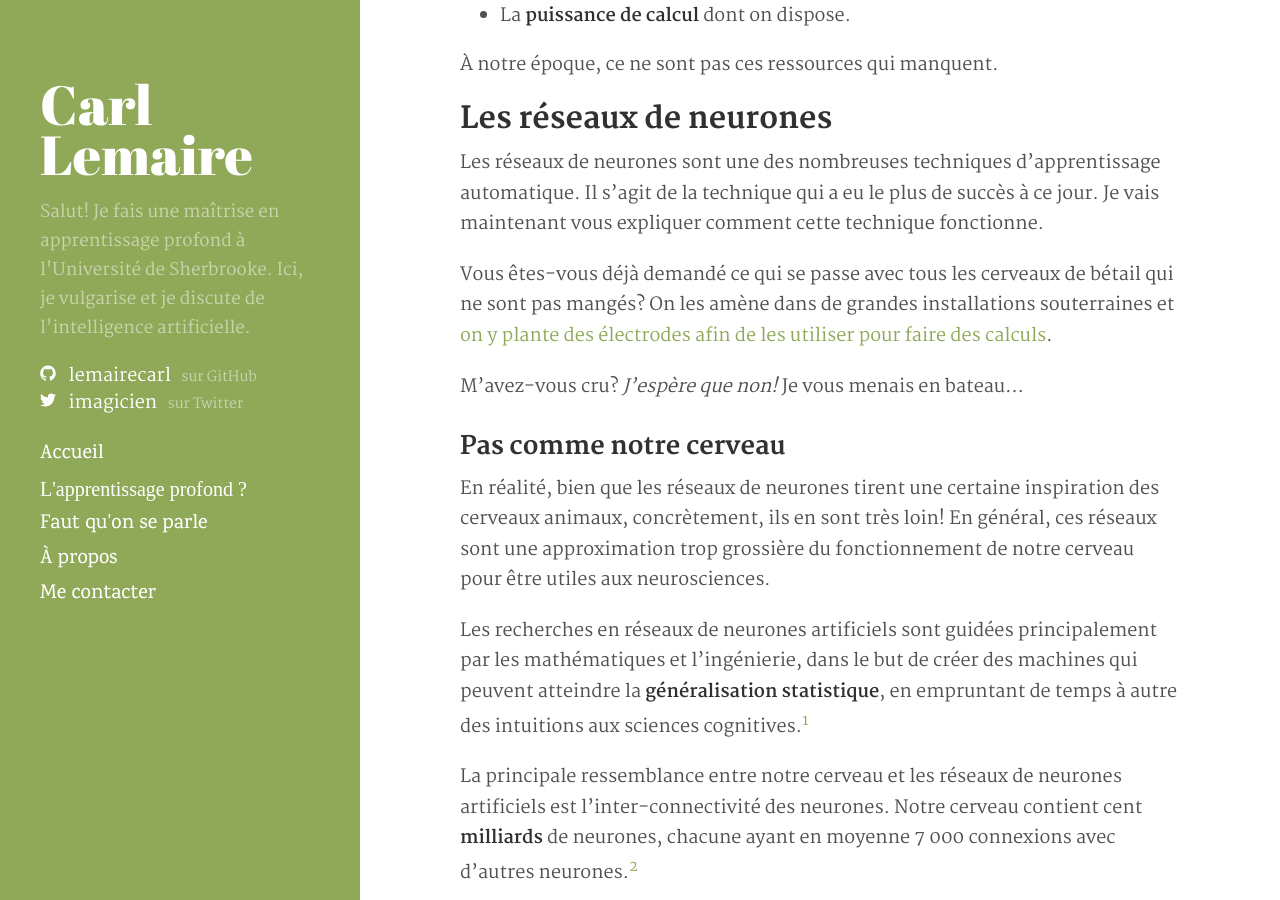
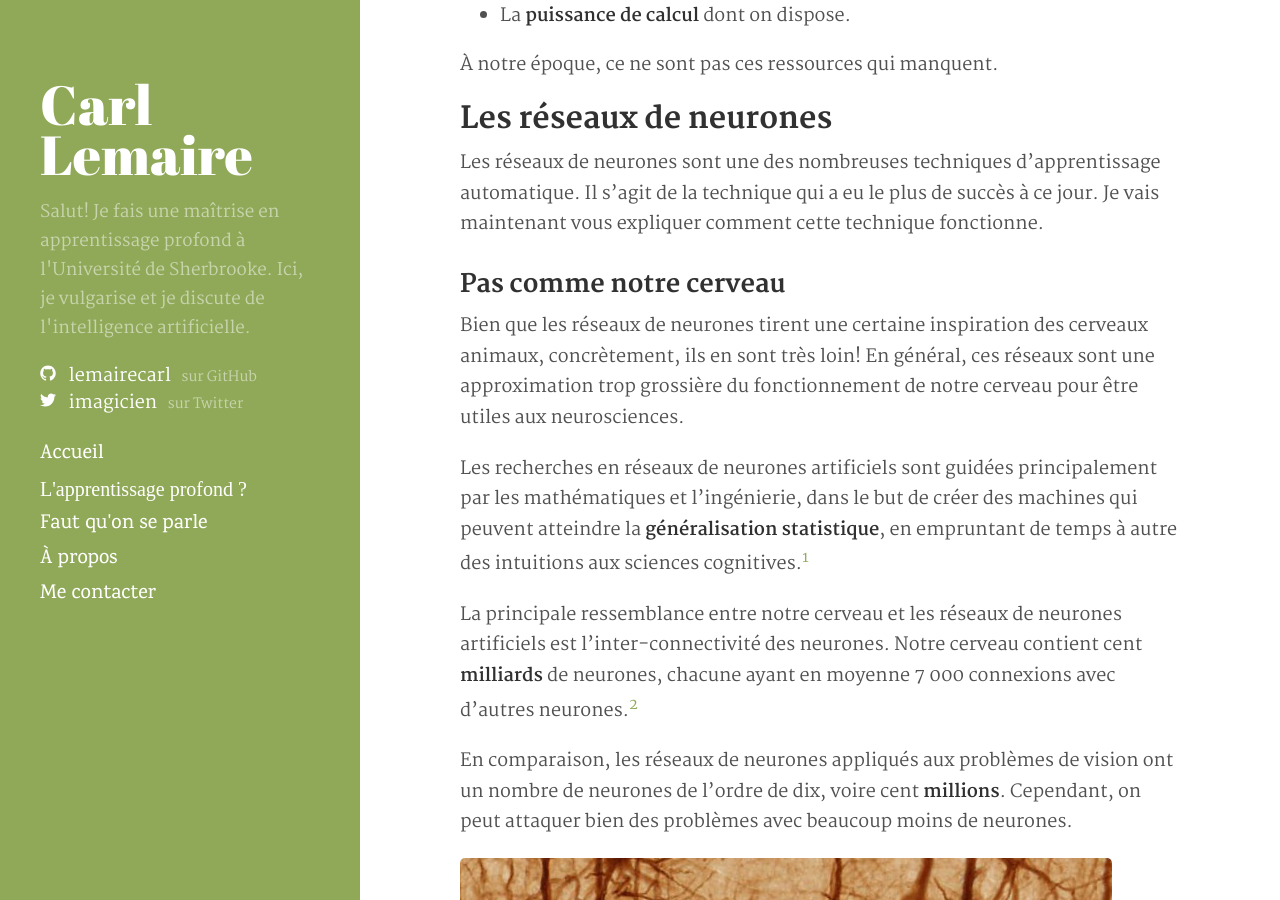
Before and after one commit to lemairecarl/lemairecarl.github.io, a Jekyll site: the page built from _posts/2017-01-28-apprentissage-profond.md, in a window 1280 px wide and 900 px high, scrolled down 3702 px. Built offline with Jekyll 4.4.1, drawn with Linux system fonts in a browser that asks for light colours; nearby versions of some CDN libraries; some web fonts are replaced.

Commit message:
Enlever joke plate

```diff
--- a/_posts/2017-01-28-apprentissage-profond.md
+++ b/_posts/2017-01-28-apprentissage-profond.md
@@ -78,13 +78,9 @@ Je vais conclure cette section avec une touche historique. Étonnamment, beaucou
 
 Les réseaux de neurones sont une des nombreuses techniques d'apprentissage automatique. Il s'agit de la technique qui a eu le plus de succès à ce jour. Je vais maintenant vous expliquer comment cette technique fonctionne.
 
-Vous êtes-vous déjà demandé ce qui se passe avec tous les cerveaux de bétail qui ne sont pas mangés? On les amène dans de grandes installations souterraines et [on y plante des électrodes afin de les utiliser pour faire des calculs](/rickroll/).
-
-M'avez-vous cru? _J'espère que non!_ Je vous menais en bateau...
-
 ### Pas comme notre cerveau
 
-En réalité, bien que les réseaux de neurones tirent une certaine inspiration des cerveaux animaux, concrètement, ils en sont très loin! En général, ces réseaux sont une approximation trop grossière du fonctionnement de notre cerveau pour être utiles aux neurosciences.
+Bien que les réseaux de neurones tirent une certaine inspiration des cerveaux animaux, concrètement, ils en sont très loin! En général, ces réseaux sont une approximation trop grossière du fonctionnement de notre cerveau pour être utiles aux neurosciences.
 
 Les recherches en réseaux de neurones artificiels sont guidées principalement par les mathématiques et l'ingénierie, dans le but de créer des machines qui peuvent atteindre la **généralisation statistique**, en empruntant de temps à autre des intuitions aux sciences cognitives.[^2]
 
```
Also changed, not shown: rickroll.md (+0 -2 lines).
